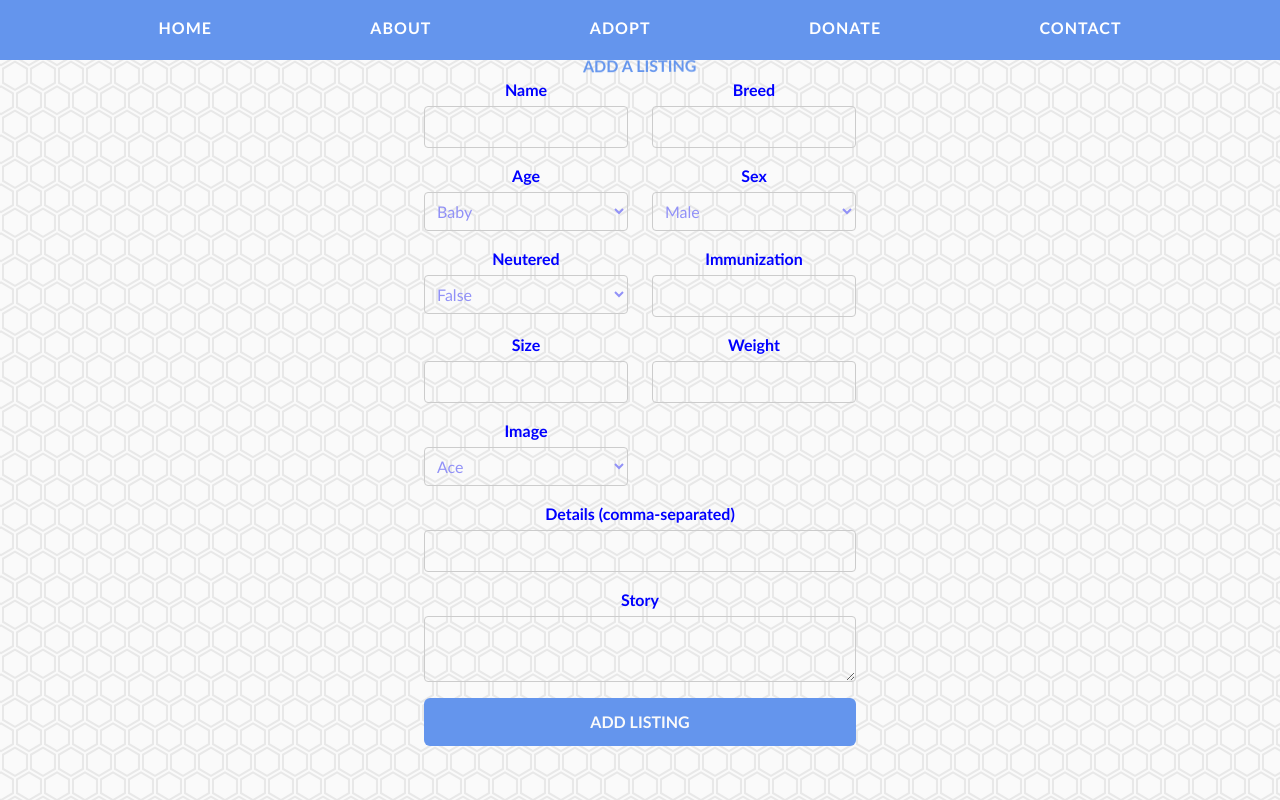
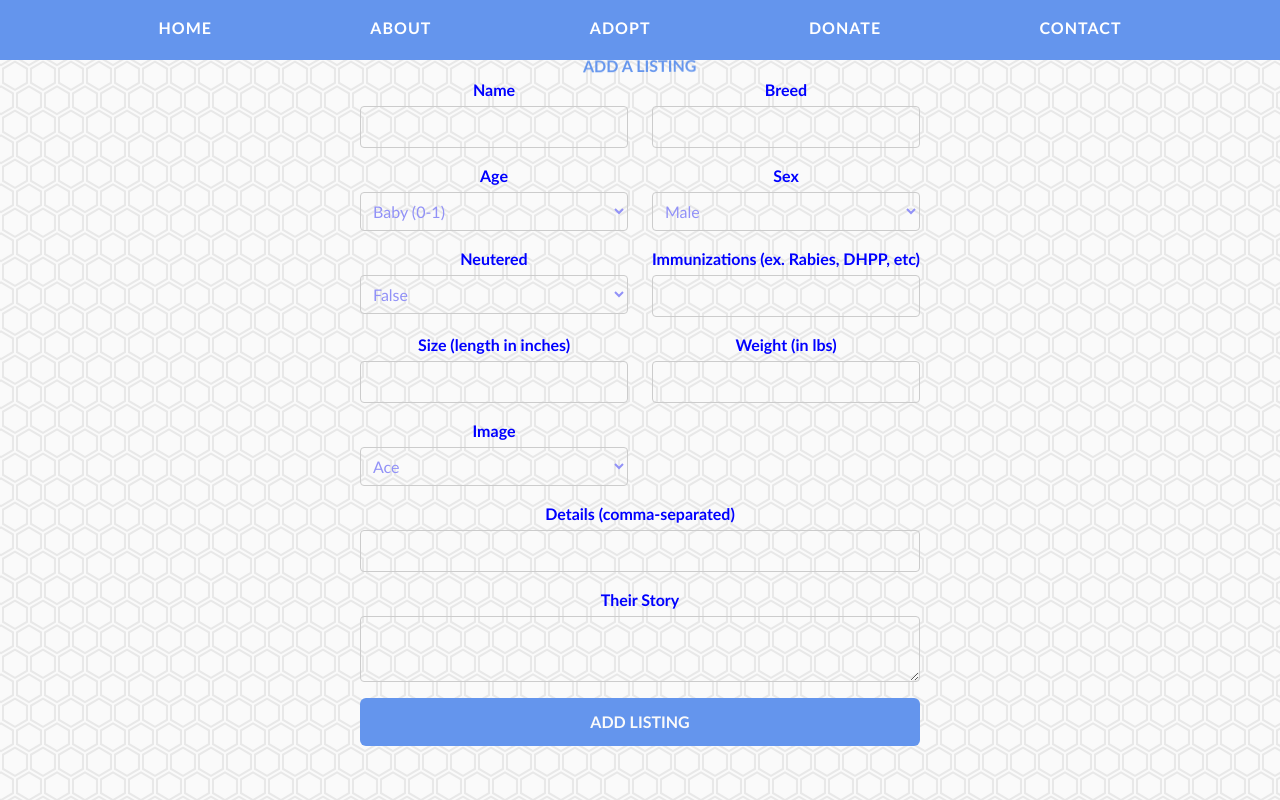
Before and after one commit to bootcamp-project-2026/bootcamp-app, a Next.js app: page /adopt/add-listing in a window 1280 px wide. Built offline with nearby package versions, Linux system fonts and the light colour scheme.

Commit message:
feat: added more descriptive labels on the form that help guide posters

```diff
--- a/src/app/adopt/add-listing/page.tsx
+++ b/src/app/adopt/add-listing/page.tsx
@@ -124,9 +124,10 @@ export default function AddListingPage() {
         <label className={formStyles.label}>
           Age
           <select name="Age" value={form.Age} onChange={handleChange}>
-            {AGES.map((age) => (
-              <option key={age}>{age}</option>
-            ))}
+            <option value="Baby">Baby (0-1)</option>
+            <option value="Young">Young (1-3)</option>
+            <option value="Adult">Adult (3-7)</option>
+            <option value="Senior">Senior (7+)</option>
           </select>
         </label>
 
@@ -151,7 +152,7 @@ export default function AddListingPage() {
 
         {/* Immunization field */}
         <label className={formStyles.label}>
-          Immunization
+          Immunizations (ex. Rabies, DHPP, etc)
           <input
             name="Immunization"
             value={form.Immunization}
@@ -161,13 +162,13 @@ export default function AddListingPage() {
 
         {/* Size field */}
         <label className={formStyles.label}>
-          Size
+          Size (length in inches)
           <input name="Size" value={form.Size} onChange={handleChange} />
         </label>
 
         {/* Weight field */}
         <label className={formStyles.label}>
-          Weight
+          Weight (in lbs)
           <input
             type="number"
             name="Weight"
@@ -196,7 +197,7 @@ export default function AddListingPage() {
 
         {/* Story field: this would also take the full width of the form */}
         <label className={`${formStyles.label} ${formStyles.full}`}>
-          Story
+          Their Story
           <textarea name="Story" value={form.Story} onChange={handleChange} />
         </label>
 
```
